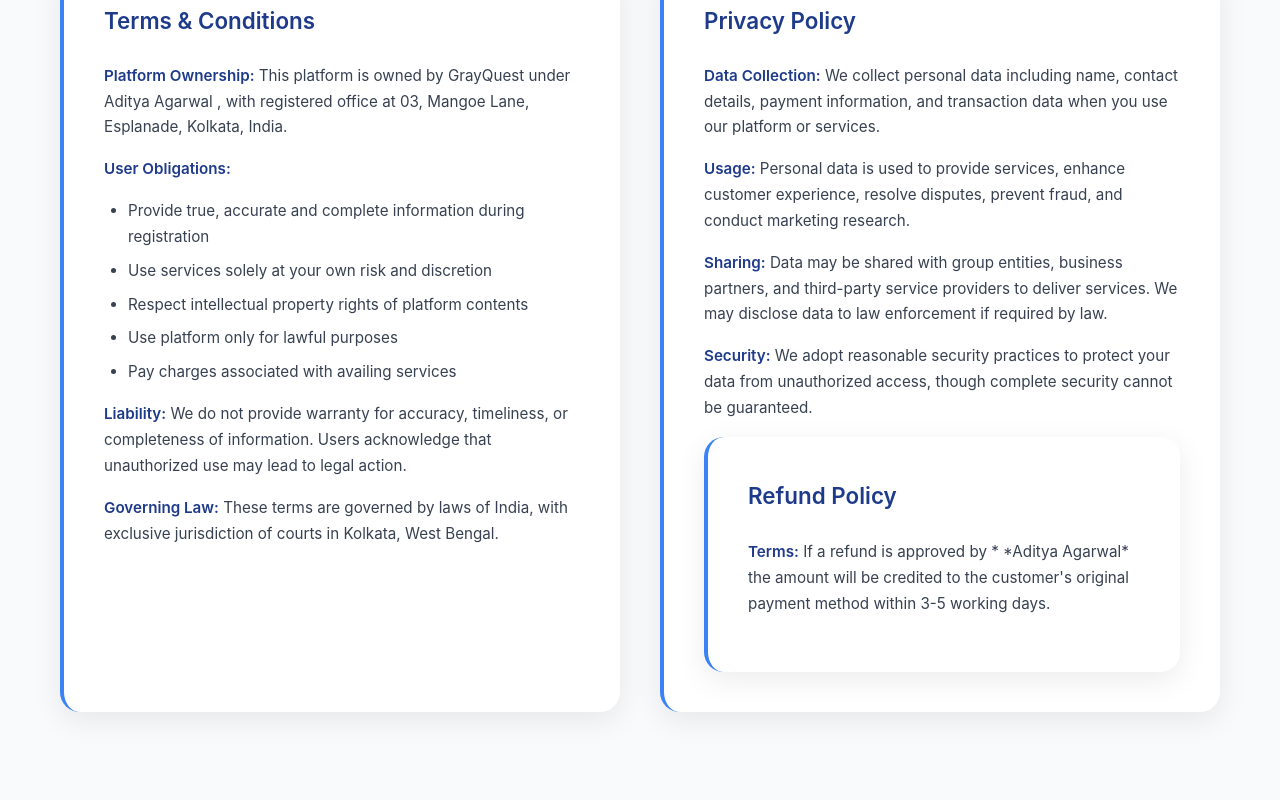
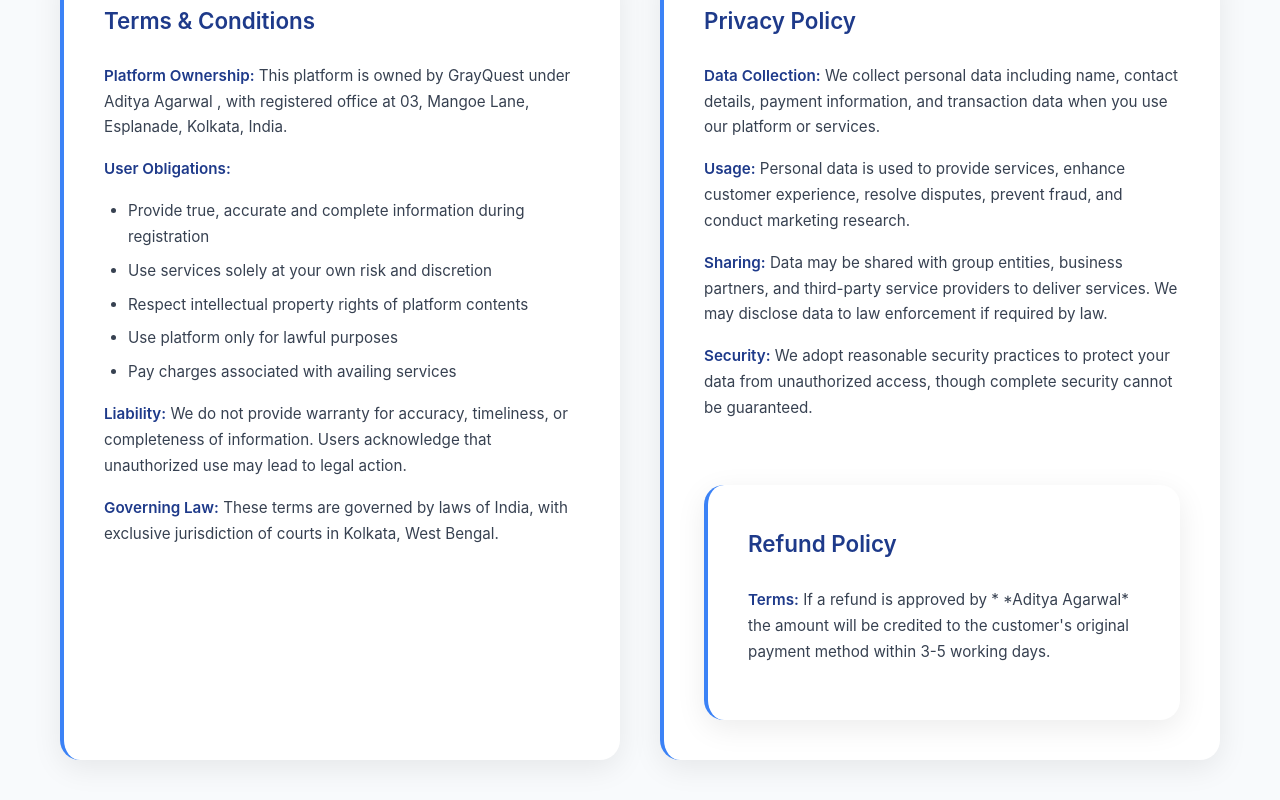
Before and after one commit to adigamer21/gray-quest-final, a website: page main.html in a window 1280 px wide. Shown: the part 5125-5925 px from the top of the page. Drawn offline with Linux system fonts and the light colour scheme.

Commit message:
Update main.html

```diff
--- a/main.html
+++ b/main.html
@@ -854,7 +854,7 @@
                         <p><strong>Sharing:</strong> Data may be shared with group entities, business partners, and third-party service providers to deliver services. We may disclose data to law enforcement if required by law.</p>
 
                         <p><strong>Security:</strong> We adopt reasonable security practices to protect your data from unauthorized access, though complete security cannot be guaranteed.</p>
-
+           <div class="policies-grid">
                 <div class="policy-card">
                     <h3>Refund Policy</h3>
                     <div class="policy-content">
```
